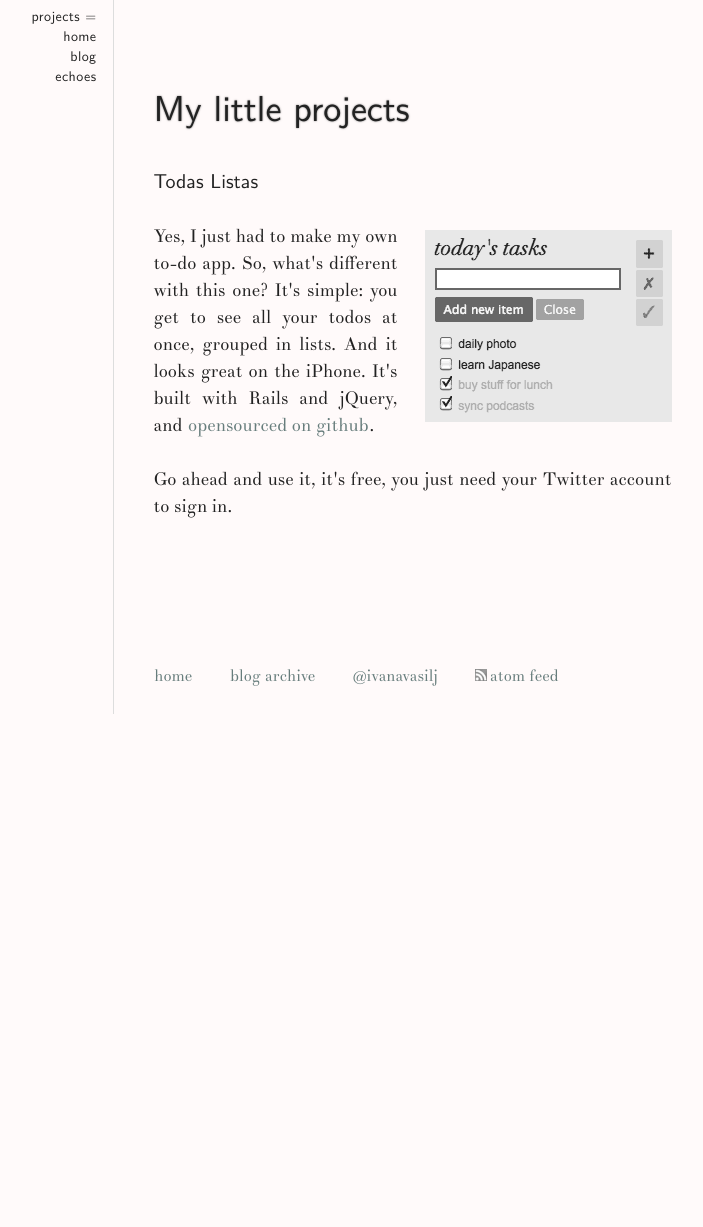
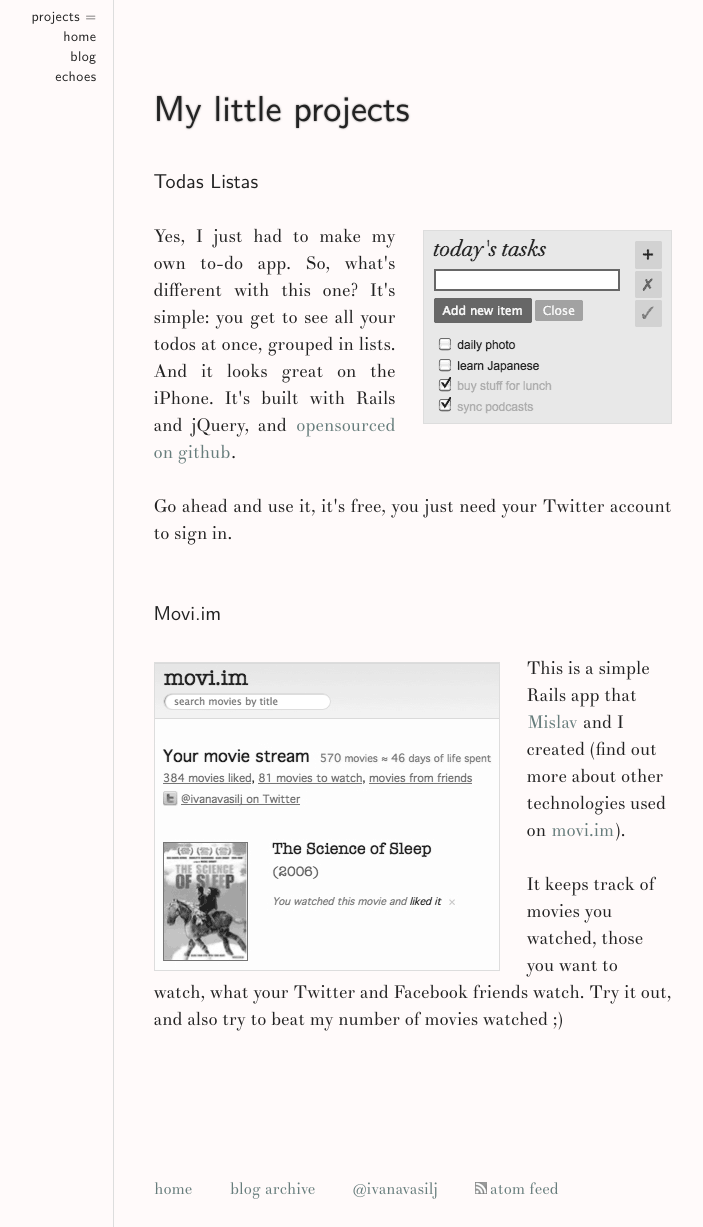
Before and after one commit to ivana/ivana.github.com, a Jekyll site: the page built from projects.html, in a window 1280 px wide. Shown: the whole page, without its empty margins (248-951 px from the left). Built offline with Jekyll 4.4.1, drawn with Linux system fonts in a browser that asks for light colours; Markdown is read by kramdown in place of the engine named in the settings; before the commit the page ends 900 px from its top, so only the background shows below that.

Commit message:
add movi.im to projects

```diff
--- a/css/style.css
+++ b/css/style.css
@@ -150,10 +150,13 @@
   .vcard ol a:hover { position:relative; bottom:2px; left:1px; background:none }
 
 /* projects */
+#projects li { margin-bottom:55px; }
 #projects h2 { font-size:20px; line-height:28px; margin-bottom:29px; }
-#projects img { float:right; margin:.4em 0 0 1.5em }
-#projects p { text-align:justify }
 #projects a:active, a:visited { outline:0 none }
+#projects img { border:1px solid #ddd }
+#listas img { float:right; margin:.4em 0 0 1.5em; }
+#listas p { text-align:justify }
+#movi img { float:left; margin:.4em 1.5em 0 0; }
 
 /* archive */
 #archive ol { line-height:1.75em; margin-top:-0.3em }
--- a/projects.html
+++ b/projects.html
@@ -9,7 +9,8 @@
   <h1>My little projects</h1>
 
   <ol>
-    <li>
+
+    <li id="listas">
       <a href="http://todaslistas.heroku.com/">
         <h2>Todas Listas</h2>
         <img src="/img/todaslistas.png" alt="Todas Listas screenshot" />
@@ -24,6 +25,22 @@
         Go ahead and use it, it's free, you just need your Twitter account to sign in.
       </p>
     </li>
+
+    <li id="movi">
+      <h2><a href="http://movi.im/">Movi.im</a></h2>
+
+      <a href="http://movi.im/"><img src="/img/moviim.png" alt="Movi.im screenshot" /></a>
+
+      <p>
+        This is a simple Rails app that <a href="http://mislav.uniqpath.com/">Mislav</a> and I created
+        (find out more about other technologies used on <a href="http://movi.im/about">movi.im</a>).
+      </p>
+      <p>
+        It keeps track of movies you watched, those you want to watch, what your Twitter and Facebook friends watch.
+        Try it out, and also try to beat my number of movies watched ;)
+      </p>
+    </li>
+
   </ol>
 
 </section>
```
Also changed, not shown: img/moviim.png (added).
